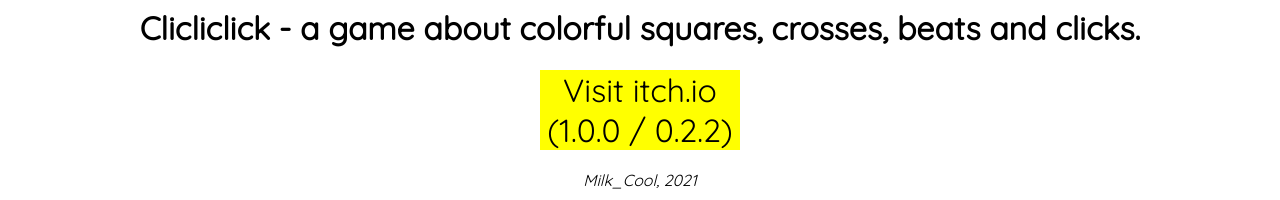
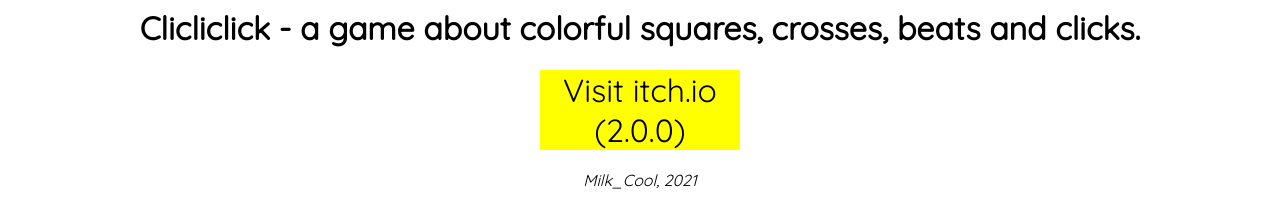
Before and after one commit to clicliclick/clicliclick.github.io, a plain HTML site: page index.html in a window 1280 px wide. Shown: the part 293-493 px from the top of the page. Drawn offline with Linux system fonts and the light colour scheme.

Commit message:
Add files via upload

```diff
--- a/index.html
+++ b/index.html
@@ -46,7 +46,7 @@
 		<br>
 		<br>
 		<br>
-		<center><h1>Clicliclick - a game about colorful squares, crosses, beats and clicks.</h1><div style="background-color: yellow; font-size: 200%; width: 200px; cursor: pointer" onclick="window.location.href = 'https://milk-cool.itch.io/clicliclick'">Visit itch.io (1.0.0 / 0.2.2)</div><br>
+		<center><h1>Clicliclick - a game about colorful squares, crosses, beats and clicks.</h1><div style="background-color: yellow; font-size: 200%; width: 200px; cursor: pointer" onclick="window.location.href = 'https://milk-cool.itch.io/clicliclick'">Visit itch.io (2.0.0)</div><br>
 		<i>Milk_Cool, 2021</i></center>
 	</body>
 </html>
```
